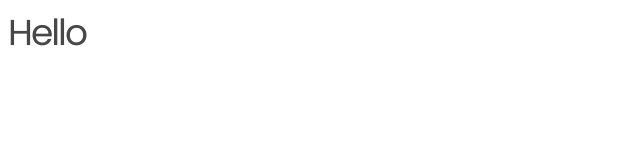
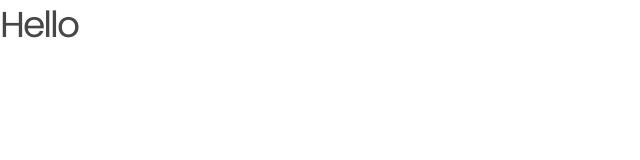
Before and after one commit to Paulo-Fernando-R/projectHealth, a React app in the folder frontend/: page / in a window 1280 px wide. Shown: the top 160 px of the page, without its empty margins (0-640 px from the left). Built offline with nearby package versions, Linux system fonts and the light colour scheme; the HTML template or start-up script is replaced by a standard one.

Commit message:
feat: add routing with react-router and update dependencies

```diff
--- a/frontend/package.json
+++ b/frontend/package.json
@@ -13,7 +13,9 @@
     "@tanstack/react-query": "^5.90.2",
     "axios": "^1.12.2",
     "react": "^19.1.1",
-    "react-dom": "^19.1.1"
+    "react-dom": "^19.1.1",
+    "react-icons": "^5.5.0",
+    "react-router": "^7.9.3"
   },
   "devDependencies": {
     "@eslint/js": "^9.36.0",
--- a/frontend/src/index.css
+++ b/frontend/src/index.css
@@ -71,3 +71,9 @@
         color: var(--text700);
     }
 }
+
+* {
+    margin: 0;
+    padding: 0;
+    box-sizing: border-box;
+}
```
Also changed, not shown: frontend/src/AppRoutes.tsx (added, +16 -0 lines), 1 other file (tests, documents, lock files or other folders).
